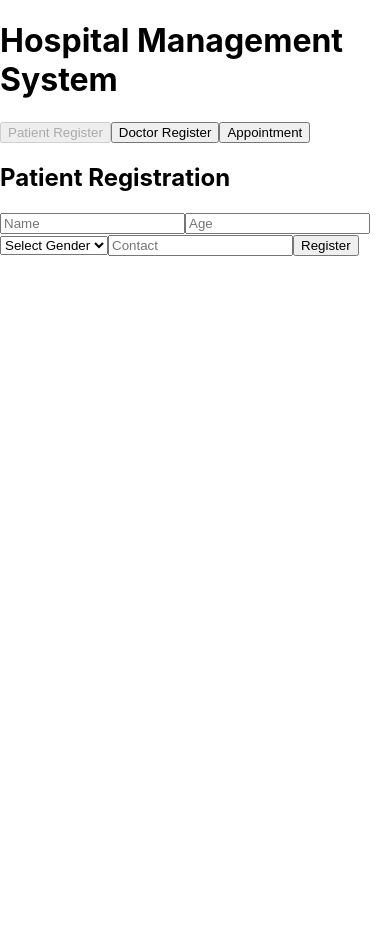
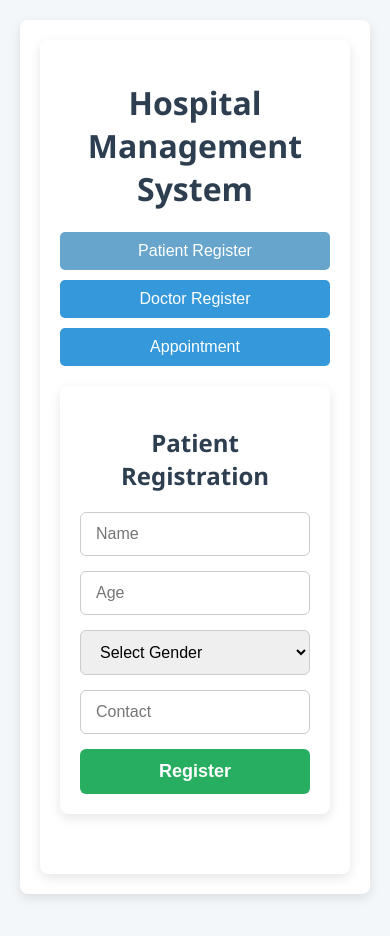
Before and after one commit to Ibrahim522/hmis-frontend, a React (Create React App) app: page / in a window 390 px wide. Shown: the top 936 px of the page. Before the commit the page ends 844 px from the top, so only its background shows below. Built offline with nearby package versions, Linux system fonts and the light colour scheme.

Commit message:
Added CSS

```diff
--- a/src/App.css
+++ b/src/App.css
@@ -1,38 +1,130 @@
-.App {
-  text-align: center;
+/* General Styles */
+body {
+  font-family: 'Segoe UI', Tahoma, Geneva, Verdana, sans-serif;
+  background: #f4f7fa;
+  color: #333;
+  margin: 0;
+  padding: 20px;
 }
 
-.App-logo {
-  height: 40vmin;
-  pointer-events: none;
+h1, h2 {
+  text-align: center;
+  color: #2c3e50;
 }
 
-@media (prefers-reduced-motion: no-preference) {
-  .App-logo {
-    animation: App-logo-spin infinite 20s linear;
+h2 {
+  margin-bottom: 20px;
+}
+
+/* Container */
+div {
+  background: #fff;
+  border-radius: 8px;
+  padding: 30px 40px;
+  box-shadow: 0 4px 12px rgba(0,0,0,0.1);
+  margin-bottom: 40px;
+}
+
+/* Navigation buttons */
+nav {
+  display: flex;
+  justify-content: center;
+  gap: 15px;
+  margin-bottom: 30px;
+}
+
+nav button {
+  background-color: #3498db;
+  border: none;
+  color: white;
+  padding: 10px 18px;
+  font-size: 16px;
+  border-radius: 5px;
+  cursor: pointer;
+  transition: background-color 0.3s ease;
+}
+
+nav button:disabled {
+  background-color: #2980b9;
+  cursor: default;
+  opacity: 0.7;
+}
+
+nav button:hover:not(:disabled) {
+  background-color: #2980b9;
+}
+
+/* Forms */
+form {
+  display: flex;
+  flex-direction: column;
+  gap: 15px;
+}
+
+/* Inputs & Selects */
+input[type="contact"],
+input[type="text"],
+input[type="number"],
+input[type="datetime-local"],
+select {
+  padding: 12px 15px;
+  border: 1.8px solid #ccc;
+  border-radius: 6px;
+  font-size: 16px;
+  transition: border-color 0.3s ease;
+}
+
+input[type="contact"]:focus,
+input[type="text"]:focus,
+input[type="number"]:focus,
+input[type="datetime-local"]:focus,
+select:focus {
+  border-color: #3498db;
+  outline: none;
+  box-shadow: 0 0 6px #a8d0ff;
+}
+
+/* Buttons */
+button[type="submit"] {
+  background-color: #27ae60;
+  border: none;
+  color: white;
+  padding: 12px 20px;
+  font-size: 18px;
+  border-radius: 6px;
+  cursor: pointer;
+  transition: background-color 0.3s ease;
+  font-weight: 600;
+}
+
+button[type="submit"]:hover {
+  background-color: #219150;
+}
+
+/* Message */
+p {
+  margin-top: 15px;
+  text-align: center;
+  font-weight: 600;
+  color: #27ae60;
+}
+
+p.error {
+  color: #e74c3c;
+}
+
+/* Responsive */
+@media (max-width: 640px) {
+  div {
+    padding: 20px;
+  }
+
+  nav {
+    flex-direction: column;
+    gap: 10px;
+  }
+
+  nav button {
+    width: 100%;
   }
 }
-
-.App-header {
-  background-color: #282c34;
-  min-height: 100vh;
-  display: flex;
-  flex-direction: column;
-  align-items: center;
-  justify-content: center;
-  font-size: calc(10px + 2vmin);
-  color: white;
-}
-
-.App-link {
-  color: #61dafb;
-}
-
-@keyframes App-logo-spin {
-  from {
-    transform: rotate(0deg);
-  }
-  to {
-    transform: rotate(360deg);
-  }
-}
--- a/src/App.js
+++ b/src/App.js
@@ -1,3 +1,5 @@
+import './App.css'
+
 import React, { useState, useEffect } from "react";
 
 function App() {
@@ -47,13 +49,13 @@ function PatientRegister() {
     <div>
       <h2>Patient Registration</h2>
       <form onSubmit={handleSubmit}>
-        <input name="name" placeholder="Name" value={form.name} onChange={handleChange} required />
+        <input type="text" name="name" placeholder="Name" value={form.name} onChange={handleChange} required />
         <input type="number" name="age" placeholder="Age" value={form.age} onChange={handleChange} required />
         <select name="gender" value={form.gender} onChange={handleChange} required>
           <option value="">Select Gender</option>
           <option>Male</option><option>Female</option><option>Other</option>
         </select>
-        <input name="contact" placeholder="Contact" value={form.contact} onChange={handleChange} required />
+        <input type="contact" name="contact" placeholder="Contact" value={form.contact} onChange={handleChange} required />
 
         <button type="submit">Register</button>
       </form>
@@ -90,9 +92,9 @@ function DoctorRegister() {
     <div>
       <h2>Doctor Registration</h2>
       <form onSubmit={handleSubmit}>
-        <input name="name" placeholder="Name" value={form.name} onChange={handleChange} required />
-        <input name="specialization" placeholder="Specialization" value={form.specialization} onChange={handleChange} required />
-        <input name="contact" placeholder="Contact" value={form.contact} onChange={handleChange} required />
+        <input type="text" name="name" placeholder="Name" value={form.name} onChange={handleChange} required />
+        <input type="text" name="specialization" placeholder="Specialization" value={form.specialization} onChange={handleChange} required />
+        <input type="contact" name="contact" placeholder="Contact" value={form.contact} onChange={handleChange} required />
 
         <button type="submit">Register</button>
       </form>
```
